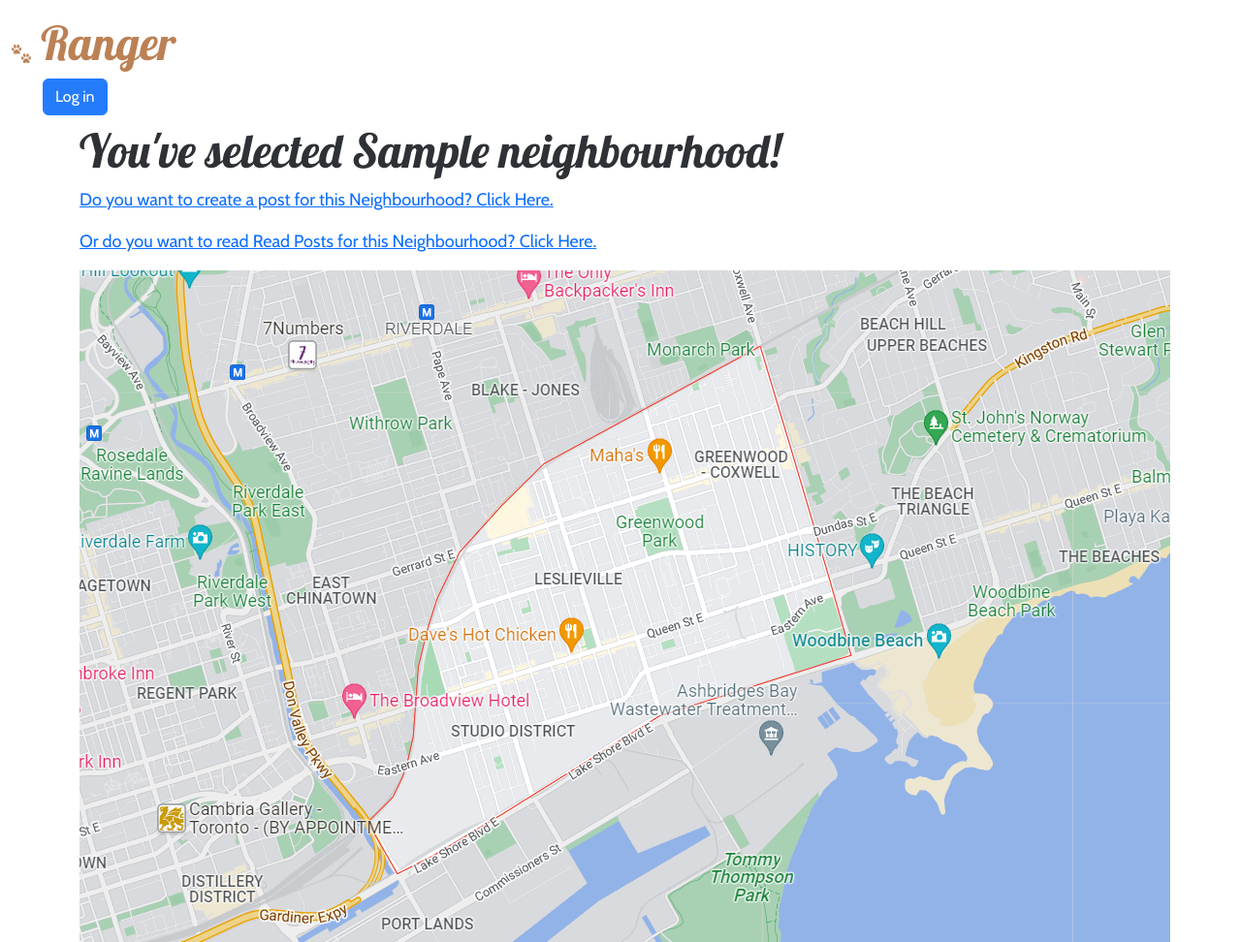
After one commit to kristenfoshay/First_Capstone_Project, a Flask app: template templates/east-end-regions/create-or-read-post.html in a window 1280 px wide. The commit adds this page. Shown: the whole page at 97% size. Run offline with Flask 2, Linux system fonts and the light colour scheme; the template is opened without the code that fills it: most values are stand-ins (such as "Sample title", 1, 10 or a date in 2020); parts of the project's set-up code (start-up, migrations or seed data) failed here and were passed over; some libraries are stand-ins or nearby versions.

Commit message:
separating endpoints for creating and reading posts

```diff
--- a/app.py
+++ b/app.py
@@ -9,8 +9,8 @@ CURR_USER_KEY = "curr_user"
 
 app = Flask(__name__)
 
-# app.config['SQLALCHEMY_DATABASE_URI'] = os.environ.get('DATABASE_URL').replace("://", "ql://", 1) or  'postgresql:///ranger'
-app.config['SQLALCHEMY_DATABASE_URI'] = 'postgresql:///ranger'
+app.config['SQLALCHEMY_DATABASE_URI'] = os.environ.get('DATABASE_URL').replace("://", "ql://", 1) or  'postgresql:///ranger'
+# app.config['SQLALCHEMY_DATABASE_URI'] = 'postgresql:///ranger'
 
 app.config['SQLALCHEMY_TRACK_MODIFICATIONS'] = False
 app.config['SQLALCHEMY_ECHO'] = False
@@ -137,11 +137,22 @@ def eastend():
     else:
         return redirect("/")
 
-@app.route('/leslieville')
-def leslieville():
-    """If user logged in, route to form for Leslieville."""
+@app.route('/create_or_read_post_leslieville')
+def create_or_read():
     if g.user:
         neighbourhood = Neighbourhood.query.get(1)
+        return render_template('east-end-regions/create-or-read-post.html', neighbourhood=neighbourhood)
+        """Otherwise redirect to home."""
+    else:
+        return redirect("/")
+
+@app.route('/neighbourhoods/<int:neighbourhood_id>/create_posts')
+def leslieville(neighbourhood_id):
+    """If user logged in, route to form to create post in Leslieville."""
+    if g.user:
+
+        neighbourhood = Neighbourhood.query.get_or_404(neighbourhood_id)
+
         return render_template('east-end-regions/neighbourhood.html', neighbourhood=neighbourhood)
         """Otherwise redirect to home."""
     else:
--- /dev/null
+++ b/templates/east-end-regions/create-or-read-post.html
@@ -0,0 +1,22 @@
+{% extends 'base.html' %}
+{% block content %}
+
+
+
+    <h1><font face="Lobster, cursive" size="10px" color="#2E3135">You've selected {{neighbourhood.name}}!</font></h1>
+
+    <font face="Cabin" size="4.5px">
+    <p><a href="/neighbourhoods/{{neighbourhood.id}}/create_posts">Do you want to create a post for this Neighbourhood? Click Here.</a></p>
+    <p><a href="/neighbourhoods/{{neighbourhood.id}}/read_posts">Or do you want to read Read Posts for this Neighbourhood? Click Here.</a></p>
+</font>
+
+
+<img src="/static/images/area-map-leslieville.png" alt="area map of selected neighbourhood">
+
+
+
+
+
+
+
+{% endblock %}
--- a/templates/east-end-regions/neighbourhood.html
+++ b/templates/east-end-regions/neighbourhood.html
@@ -1,7 +1,7 @@
 {% extends 'base.html' %}
 {% block content %}
     <div id='map_canvas'></div>
-
+    4
 
     <h1><font face="Lobster, cursive" size="10px" color="#2E3135">You've selected {{neighbourhood.name}}!</font></h1>
 
@@ -31,7 +31,7 @@
           <input type="text" class="form-control" id="title" name="title" placeholder="Example: Pink Flamingo lost at Corner of Leslie and Queen" required="" value=>
           <label for="textarea">Describe the pet that you lost or the stray pet that you saw roaming the area. Be as detailed as you can so the pet can be found!</label><br>
 
-          <textarea class="form-control" type="textarea" name="text-input" id="text-input" placeholder="Example: Hi, My Pink Flamingo ran away from me at the corner of Leslie and Queen. He is 2 years old and very timid. Please do not yell at him. He will run away. I'm including a URL link to his most recent photo!" maxlength="6000" rows="7"></textarea>
+          <textarea class="form-control" type="textarea" name="text-input" id="text-input" placeholder="Example: Hi, My Pink Flamingo ran away from me at the corner of Leslie and Queen. He is 2 years old and very timid. Please do not yell at him. He will run away. I'm including his most recent photo!" maxlength="6000" rows="7"></textarea>
           <label for="myURL">Add the URL of the image you'd like to add to the post:</label><br>
           <input id="imageurl" class="form-control" name="imageurl" type="url" placeholder="http://www.example.com">
         <font face="Lobster, cursive" size="10px">
@@ -43,5 +43,5 @@
 
 
 <script src="https://unpkg.com/jquery"></script>
-<script src="static/map.js"></script>
+<script src="/static/create-map.js"></script>
 {% endblock %}
--- a/templates/posts/post_data.html
+++ b/templates/posts/post_data.html
@@ -10,5 +10,5 @@
   <meta id="map-data"  data-long={{long}} data-lat={{lat}}>  <!-- so it can be utilized by external js -->
 </font>
 <script src="https://ajax.googleapis.com/ajax/libs/jquery/3.5.1/jquery.min.js"></script>
-<script src="static/map2.js"></script>
+<script src="static/saved-map.js"></script>
 {% endblock %}
--- a/templates/posts/read_individual_post.html
+++ b/templates/posts/read_individual_post.html
@@ -13,5 +13,5 @@
 
 
 <script src="https://ajax.googleapis.com/ajax/libs/jquery/3.5.1/jquery.min.js"></script>
-<script src="/static/map2.js"></script>
+<script src="/static/saved-map.js"></script>
 {% endblock %}
--- a/templates/posts/read_my_post.html
+++ b/templates/posts/read_my_post.html
@@ -13,5 +13,5 @@
 </font>
 
 <script src="https://ajax.googleapis.com/ajax/libs/jquery/3.5.1/jquery.min.js"></script>
-<script src="/static/map2.js"></script>
+<script src="/static/saved-map.js"></script>
 {% endblock %}
--- a/templates/region/east-end.html
+++ b/templates/region/east-end.html
@@ -2,7 +2,7 @@
 {% block content %}
 <h1><font face="Lobster, cursive" size="10px">What area of East End Toronto do you need?</font></h1>
 <font face="Cabin" size="4px">
-<p><a href="/leslieville">Leslieville</a></p>
+<p><a href="/create_or_read_post_leslieville">Leslieville</a></p>
 <p>The Beaches</p>
 <p>East Chinatown</p>
 <p>East Danforth</p>
```
Also changed, not shown: README.md, static/create-map.js (renamed from static/map.js), static/images/area-map-leslieville.PNG (added), static/saved-map.js (renamed from static/map2.js).
